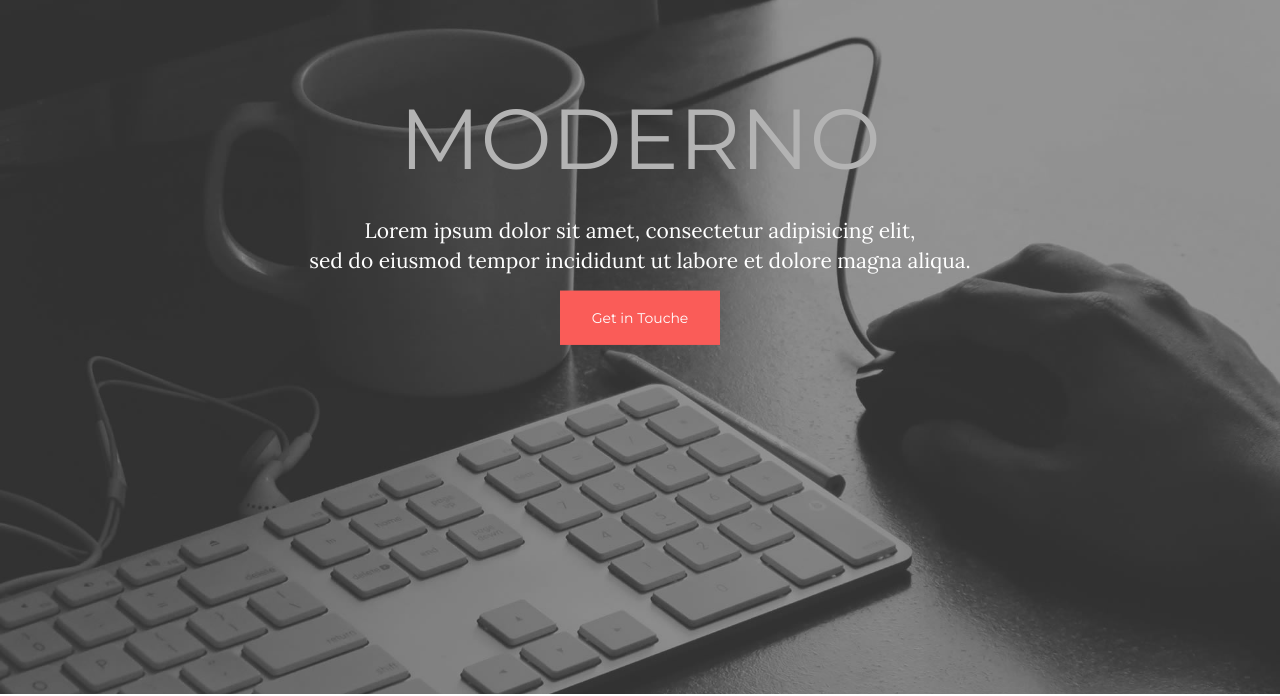
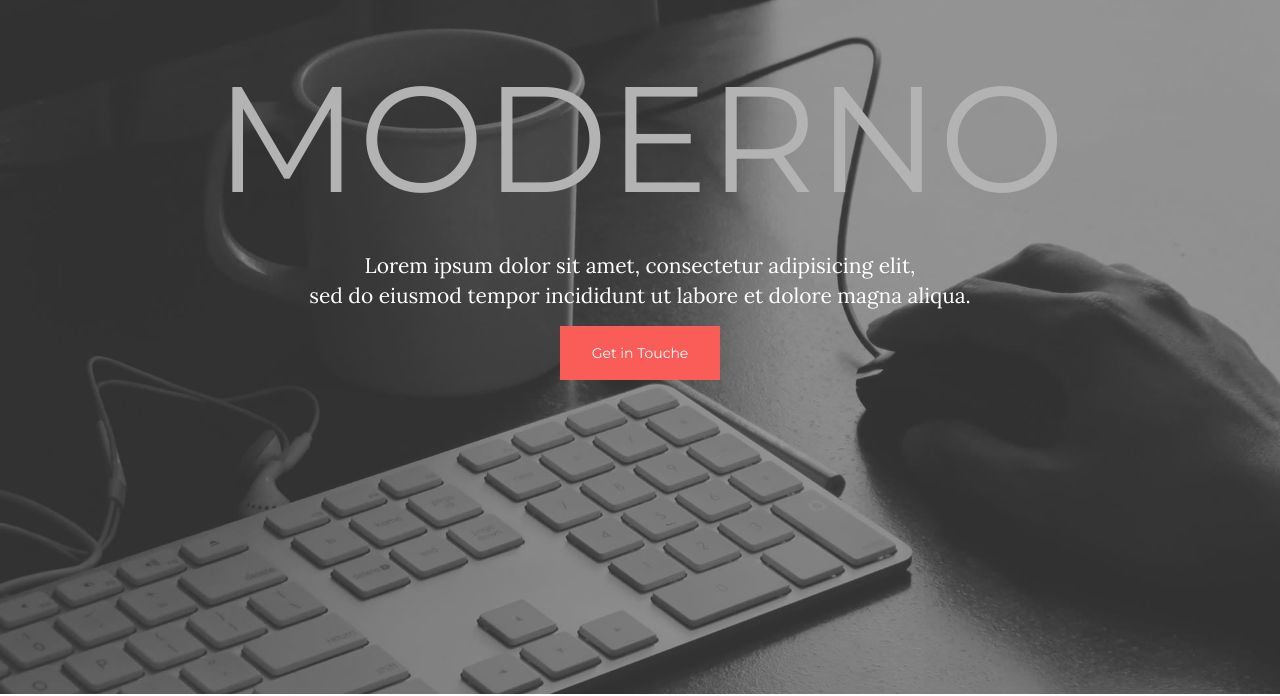
Before and after one commit to druzenje-ucenje/sajt1, a plain HTML site: page index.html in a window 1280 px wide. Shown: the part 106-802 px from the top of the page. Drawn offline with nearby package versions, Linux system fonts and the light colour scheme; some packages are replaced by stand-ins of ours; a script that the page names is missing.

Commit message:
Izmena velicine fonta

```diff
--- a/css/style.css
+++ b/css/style.css
@@ -407,6 +407,6 @@ ul.social-icons > li > a{
 
 	.jumbotron h1,
 	.jumbotron .h1 {
-		font-size: 85px;
+		font-size: 10em;
 	}
 }
```
